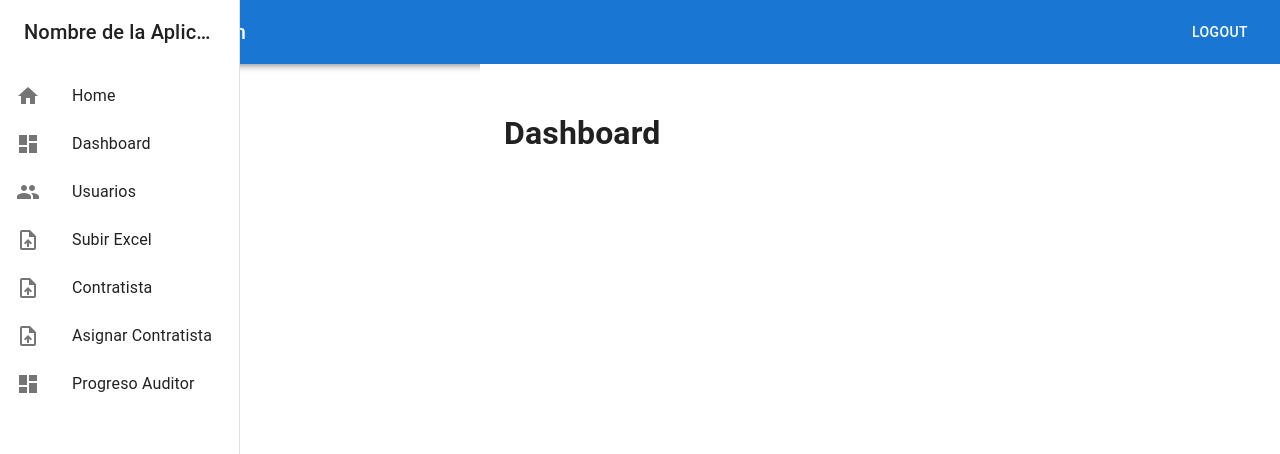
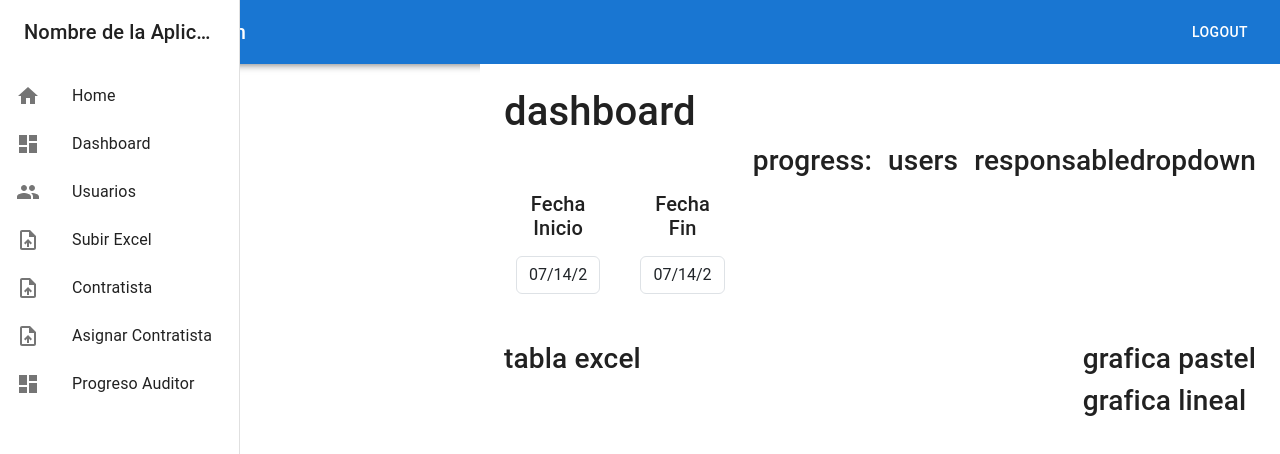
Before and after one commit to Gapcroz/buildmaster, a React (Create React App) app: page /dashboard in a window 1280 px wide. Shown: the top 454 px of the page. Built offline with nearby package versions, Linux system fonts and the light colour scheme; sample sign-in values are in the browser's storage.

Commit message:
update datepicker with bootstrap

```diff
--- a/package.json
+++ b/package.json
@@ -11,10 +11,12 @@
     "@testing-library/react": "^13.4.0",
     "@testing-library/user-event": "^13.5.0",
     "axios": "^1.7.2",
+    "bootstrap": "^5.3.3",
     "chart.js": "^4.4.3",
     "node-modules": "^1.0.1",
     "react": "^18.3.1",
     "react-chartjs-2": "^5.2.0",
+    "react-datepicker": "^7.3.0",
     "react-dom": "^18.3.1",
     "react-router-dom": "^6.23.1",
     "react-scripts": "5.0.1",
--- a/src/index.js
+++ b/src/index.js
@@ -1,5 +1,7 @@
 import React from "react";
 import ReactDOM from "react-dom/client";
+import "bootstrap/dist/css/bootstrap.min.css";
+import "react-datepicker/dist/react-datepicker.css";
 import "./index.css";
 import App from "./App";
 
--- a/src/pages/Dashboard.js
+++ b/src/pages/Dashboard.js
@@ -1,7 +1,60 @@
-import React from 'react';
+import React, { useState } from "react";
+import DatePicker from "react-datepicker";
+import "react-datepicker/dist/react-datepicker.css";
 
 const Dashboard = () => {
-    return <h1>Dashboard</h1>;
+  const [startDate, setStartDate] = useState(new Date());
+  const [endDate, setEndDate] = useState(new Date());
+  return (
+    <main>
+      <h1>dashboard</h1>
+      <div className="d-flex flex-column">
+        <section className="d-flex justify-content-between mb-5">
+          <article className="d-flex gap-3">
+            <div className="container mt-5">
+              <h5 className="text-center mb-3 text-capitalize">fecha inicio</h5>
+              <div className="d-flex justify-content-center">
+                <DatePicker
+                  selected={startDate}
+                  onChange={(date) => setStartDate(date)}
+                  showTimeSelect
+                  dateFormat="Pp"
+                  className="form-control"
+                />
+              </div>
+            </div>
+            <div className="container mt-5">
+              <h5 className="text-center mb-3 text-capitalize">fecha fin</h5>
+              <div className="d-flex justify-content-center">
+                <DatePicker
+                  selected={endDate}
+                  onChange={(date) => setEndDate(date)}
+                  showTimeSelect
+                  dateFormat="Pp"
+                  className="form-control"
+                />
+              </div>
+            </div>
+            <h3>progress:</h3>
+            <h3>users</h3>
+            <h3>responsable</h3>
+          </article>
+          <article>
+            <h3>dropdown</h3>
+          </article>
+        </section>
+        <section className="d-flex justify-content-between">
+          <article>
+            <h3>tabla excel</h3>
+          </article>
+          <article className="d-flex flex-column">
+            <h3>grafica pastel</h3>
+            <h3>grafica lineal</h3>
+          </article>
+        </section>
+      </div>
+    </main>
+  );
 };
 
 export default Dashboard;
```
Also changed, not shown: 1 other file (tests, documents, lock files or other folders).
